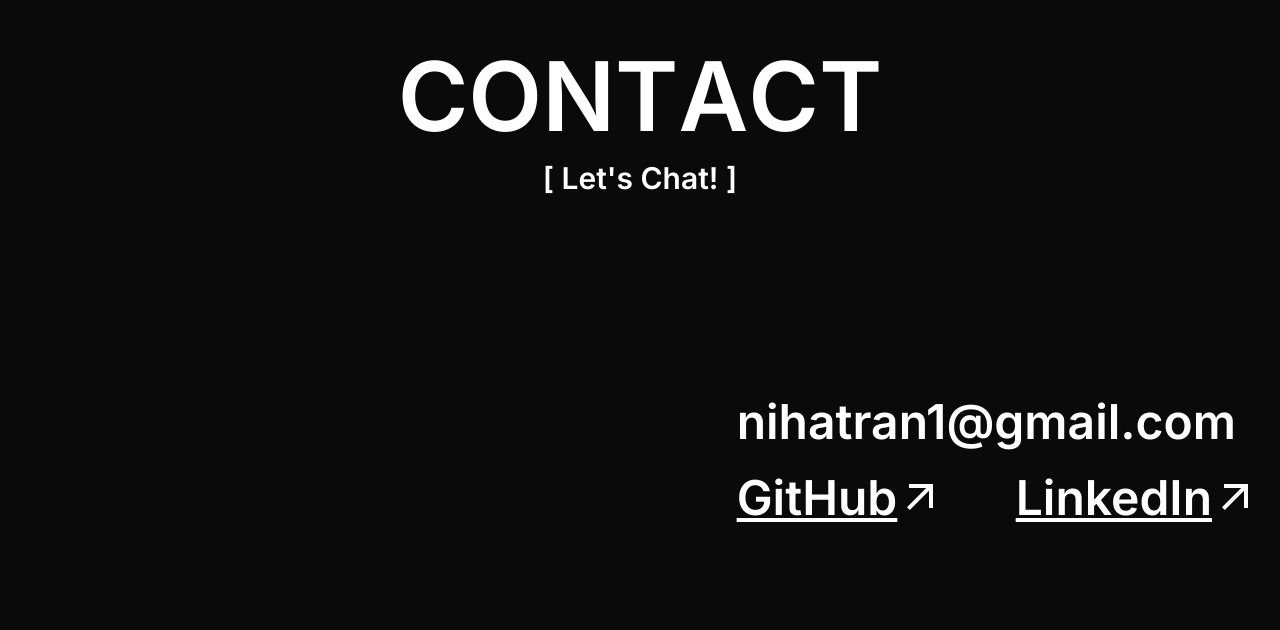
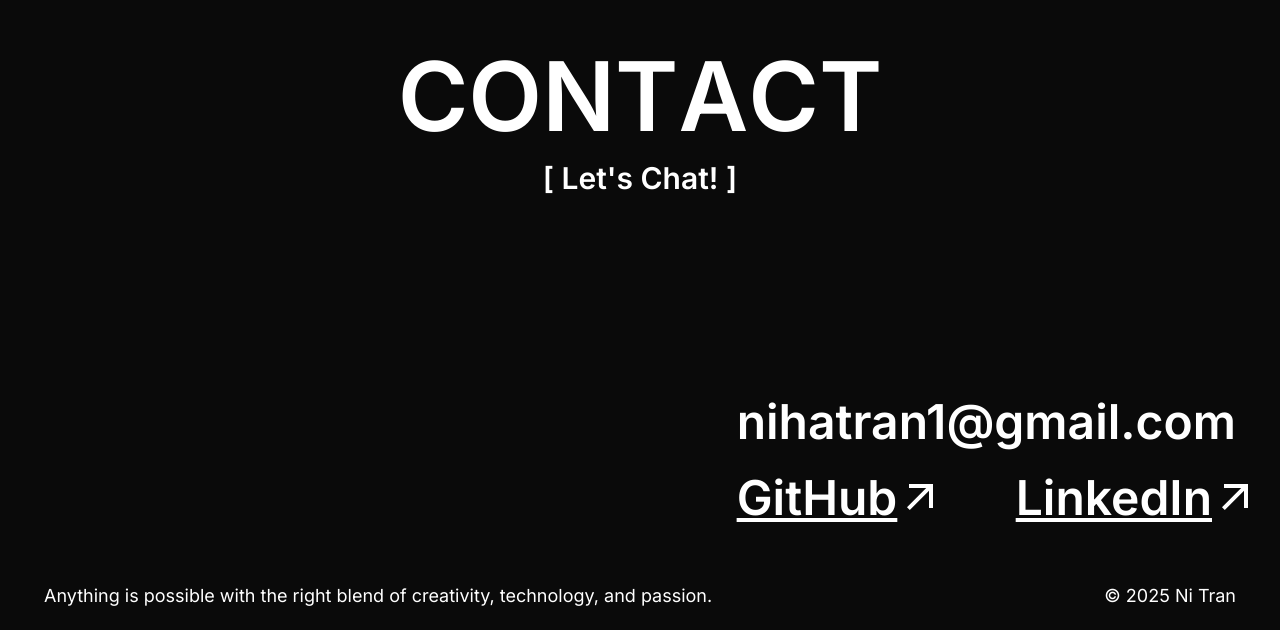
Before and after one commit to nihatran/nitran-portfolio, a Next.js app: page / in a window 1280 px wide. Shown: the part 2278-2908 px from the top of the page. Before the commit the page ends 2805 px from the top, so only its background shows below. Built offline with nearby package versions, Linux system fonts and the light colour scheme.

Commit message:
Add footer

```diff
--- a/app/page.tsx
+++ b/app/page.tsx
@@ -5,6 +5,7 @@ import Home from "@/components/home";
 import About from "@/components/about";
 import Projects from "@/components/projects";
 import Contact from "@/components/contact";
+import Footer from "@/components/footer";
 
 export default function Portfolio() {
   return (
@@ -22,6 +23,7 @@ export default function Portfolio() {
       <section id="contact">
         <Contact />
       </section>
+      <Footer />
     </div>
   );
 }
--- /dev/null
+++ b/components/footer.tsx
@@ -0,0 +1,15 @@
+export default function Footer() {
+  return (
+    <div className="flex justify-between px-11 py-5 mt-20 md:mt-10 lg:text-lg text-xs">
+      <div>
+        <p>
+          Anything is possible with the right blend of creativity, technology,
+          and passion.
+        </p>
+      </div>
+      <div>
+        <p>© 2025 Ni Tran</p>
+      </div>
+    </div>
+  );
+}
```
